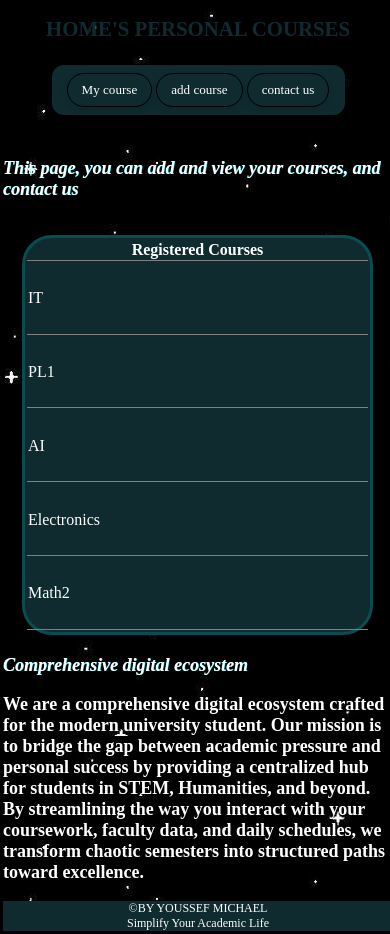
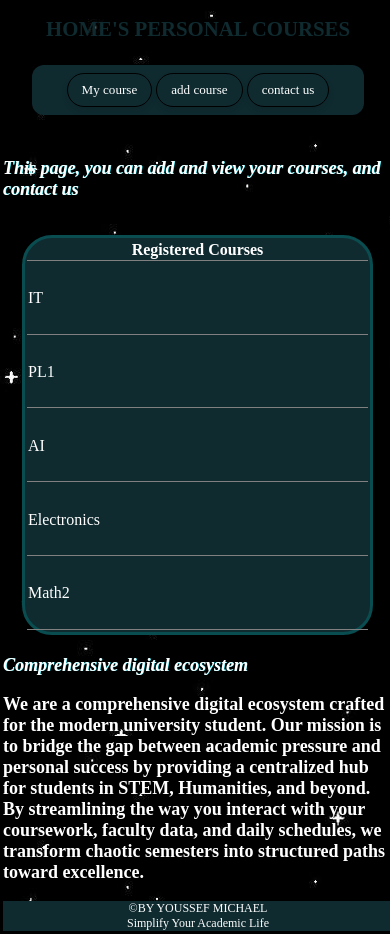
Before and after one commit to michaelyoussef607-tech/youssefmichael.github.io, a plain HTML site: page index.html in a window 390 px wide. Drawn offline with Linux system fonts and the light colour scheme.

Commit message:
home.css

```diff
--- a/home.css
+++ b/home.css
@@ -129,7 +129,7 @@ img{float: right;}
         box-shadow: 0 5px 15px rgba(255, 255, 255,.2); color: white;}
         @media (max-width: 768px) {
     nav {
-        width: 70%;
+        width: 80%;
         border-radius: 30px;
     }
     table {
```
